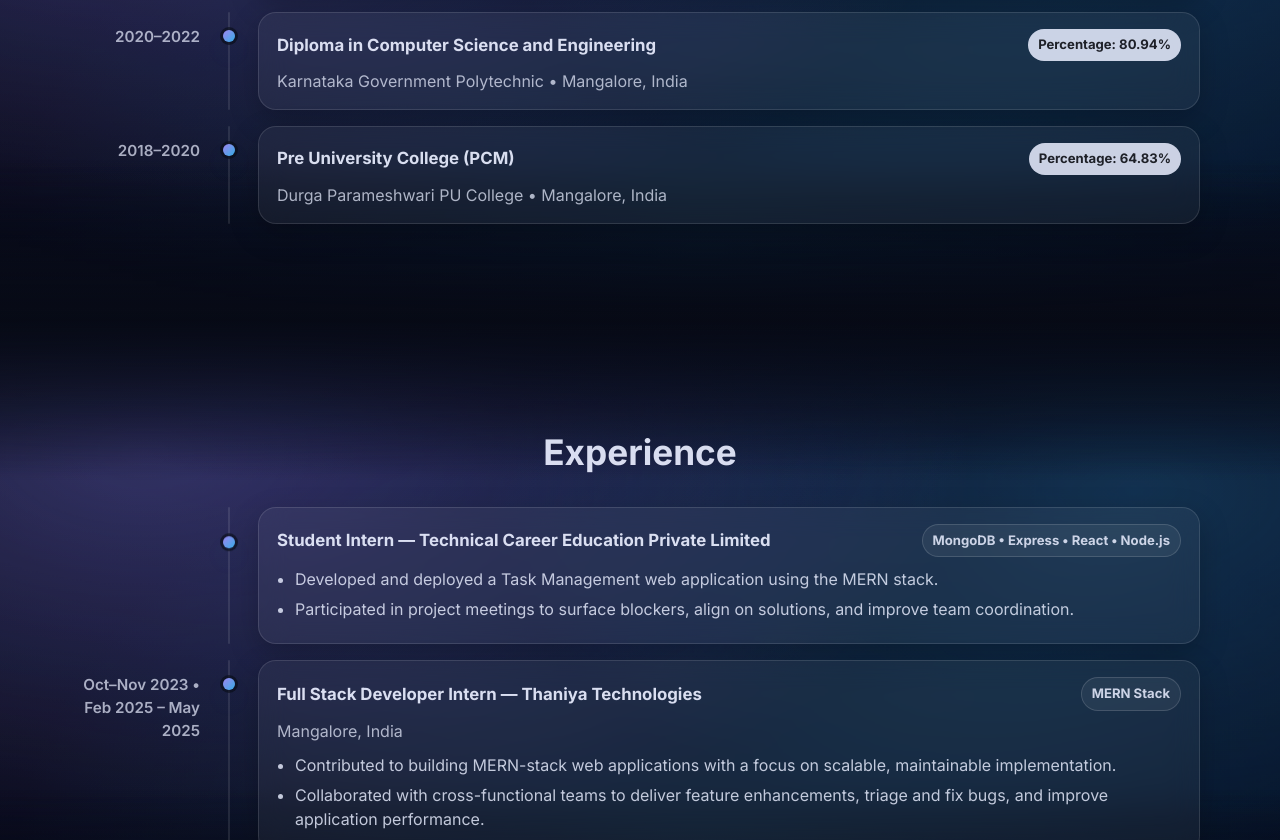
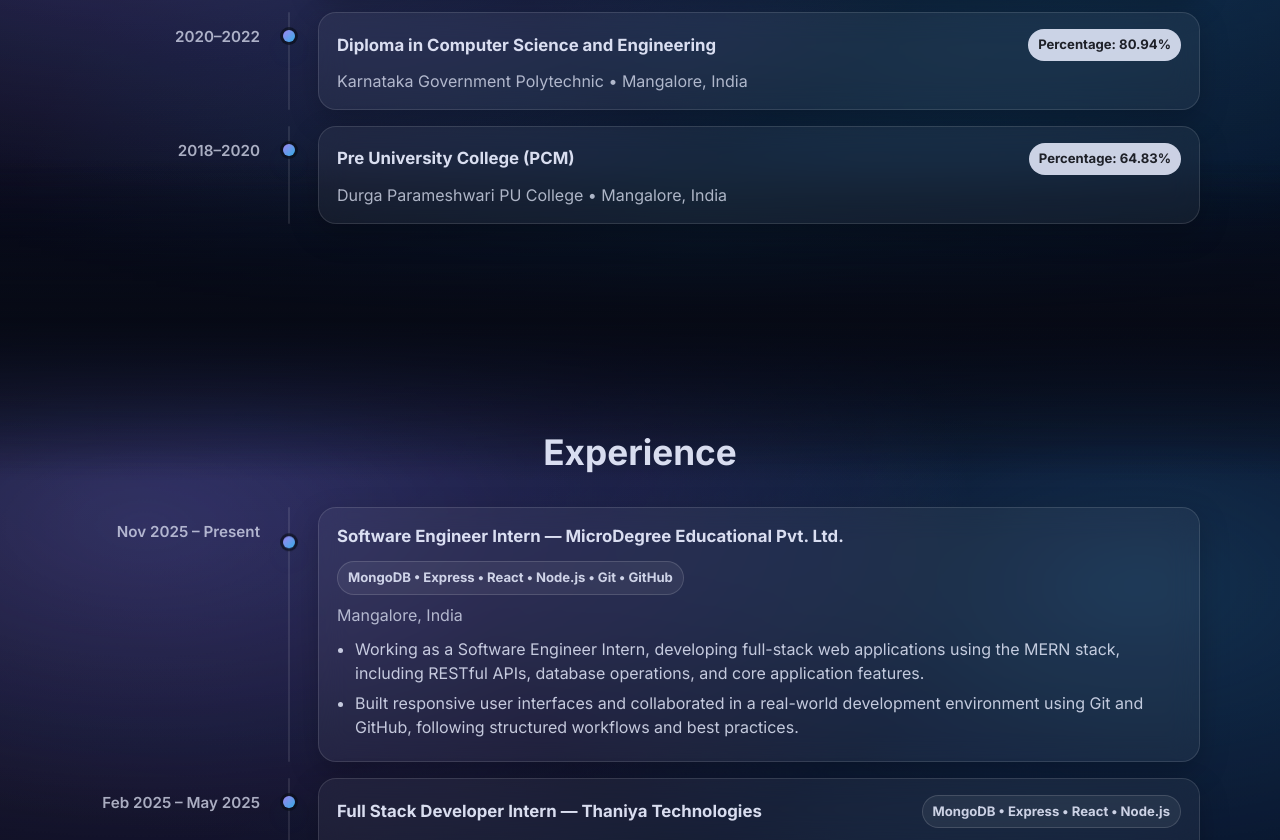
Before and after one commit to Karansshetty/Portfolio, a React (Vite) app: page / in a window 1280 px wide. Shown: the part 1960-2800 px from the top of the page. Built offline with nearby package versions, Linux system fonts and the light colour scheme; no server answers.

Commit message:
Experience section - Update

```diff
--- a/src/App.css
+++ b/src/App.css
@@ -653,7 +653,7 @@
 
 .timeline-item {
   display: grid;
-  grid-template-columns: 120px 30px 1fr;
+  grid-template-columns: 180px 30px 1fr;
   gap: 14px;
   align-items: stretch;
 }
@@ -664,6 +664,7 @@
   font-size: 0.95rem;
   font-weight: 600;
   text-align: right;
+  white-space: nowrap;
 }
 
 .timeline-rail {
@@ -1084,7 +1085,7 @@
   }
 
   .timeline-item {
-    grid-template-columns: 92px 26px 1fr;
+    grid-template-columns: 160px 26px 1fr;
   }
 }
 
--- a/src/data/portfolioData.js
+++ b/src/data/portfolioData.js
@@ -54,26 +54,37 @@
 
 export const EXPERIENCE = [
   {
-    year: "",
+    year: "Nov 2025 – Present",
+    company: "MicroDegree Educational Pvt. Ltd.",
+    role: "Software Engineer Intern",
+    location: "Mangalore, India",
+    bullets: [
+      "Working as a Software Engineer Intern, developing full-stack web applications using the MERN stack, including RESTful APIs, database operations, and core application features.",
+      "Built responsive user interfaces and collaborated in a real-world development environment using Git and GitHub, following structured workflows and best practices.",
+    ],
+    tech: "MongoDB • Express • React • Node.js • Git • GitHub",
+  },
+  {
+    year: "Feb 2025 – May 2025",
+    company: "Thaniya Technologies",
+    role: "Full Stack Developer Intern",
+    location: "Mangalore, India",
+    bullets: [
+      "Contributed to the development of a MERN-based e-commerce application, focusing on scalable implementation, feature development, and code maintainability.",
+      "Collaborated with cross-functional teams to implement new features, fix bugs, and improve application performance through testing and debugging.",
+    ],
+    tech: "MongoDB • Express • React • Node.js",
+  },
+  {
+    year: "2023",
     company: "Technical Career Education Private Limited",
     role: "Student Intern",
     location: "",
     bullets: [
-      "Developed and deployed a Task Management web application using the MERN stack.",
-      "Participated in project meetings to surface blockers, align on solutions, and improve team coordination.",
+      "Developed and deployed a Task Management web application using the MERN stack, implementing CRUD operations and backend logic.",
+      "Participated in project discussions to identify blockers, align on solutions, and improve overall team coordination during development.",
     ],
     tech: "MongoDB • Express • React • Node.js",
-  },
-  {
-    year: "Oct–Nov 2023 • Feb 2025 – May 2025",
-    company: "Thaniya Technologies",
-    role: "Full Stack Developer Intern",
-    location: "Mangalore, India",
-    bullets: [
-      "Contributed to building MERN-stack web applications with a focus on scalable, maintainable implementation.",
-      "Collaborated with cross-functional teams to deliver feature enhancements, triage and fix bugs, and improve application performance.",
-    ],
-    tech: "MERN Stack",
   },
 ];
 
```
